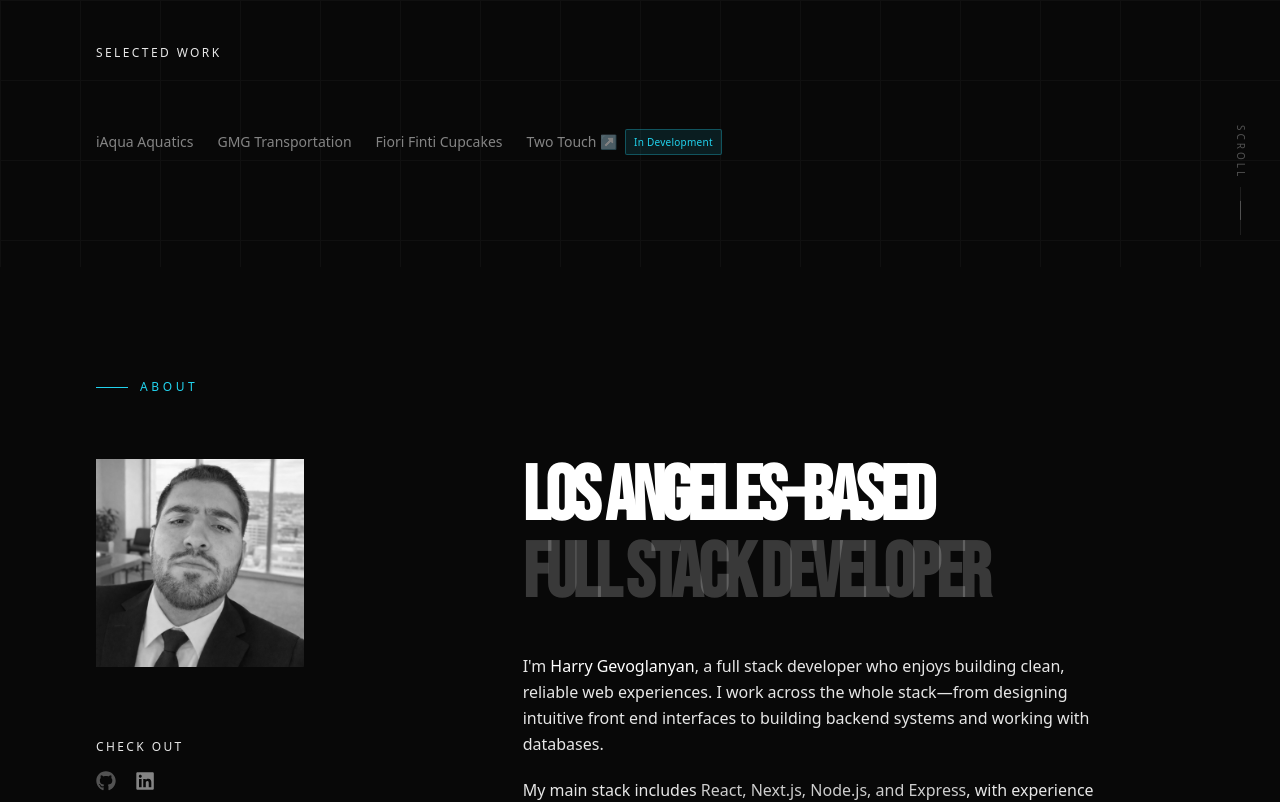
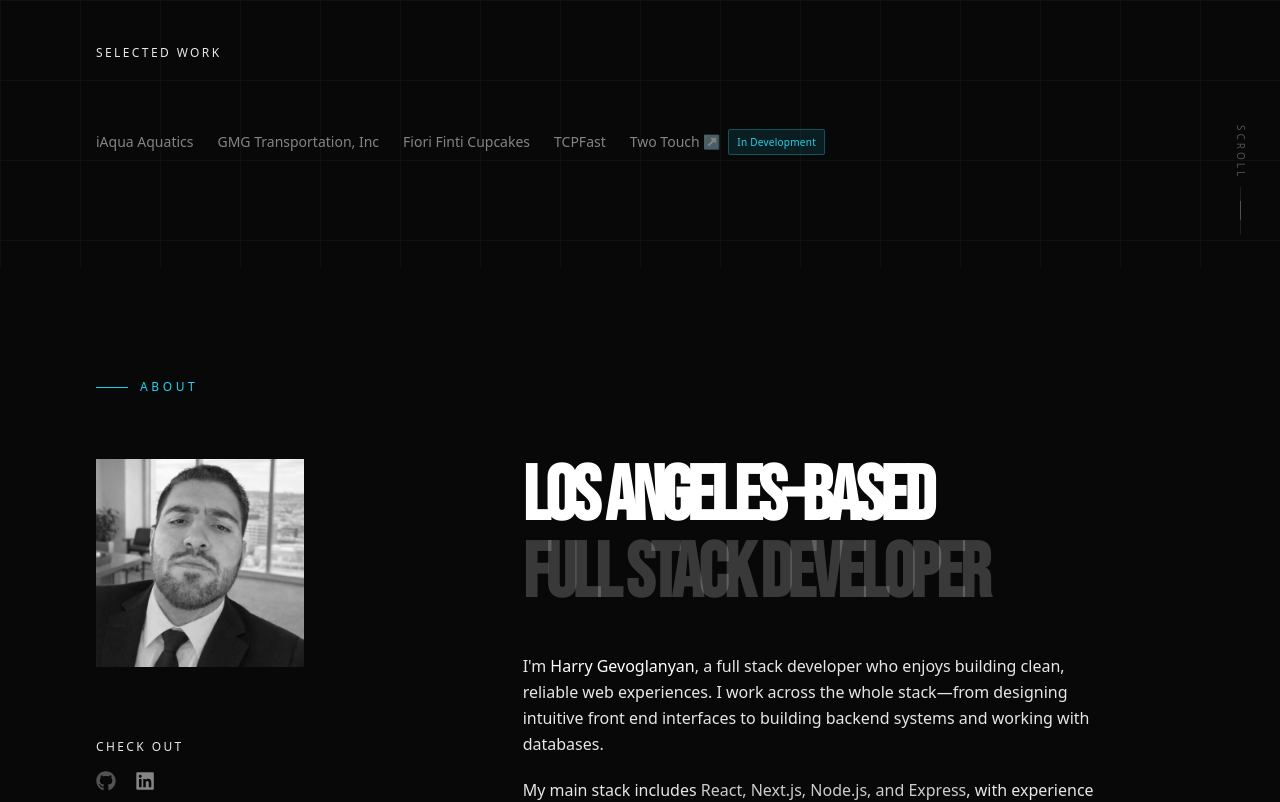
Before and after one commit to gevoglanyan/Gevoglanyan, a React (Create React App) app: page / in a window 1280 px wide. Shown: the part 800-1602 px from the top of the page. Built offline with nearby package versions, Linux system fonts and the light colour scheme; the HTML template or start-up script is replaced by a standard one.

Commit message:
Added Client Work

```diff
--- a/src/components/ClientWork.js
+++ b/src/components/ClientWork.js
@@ -2,7 +2,7 @@ import React, { useState } from "react";
 
 const clientProjects = [
   {
-    name: "GMG Transportation",
+    name: "GMG Transportation, Inc",
     index: "01",
     tag: "Luxury Booking Platform",
     description:
@@ -50,8 +50,35 @@ const clientProjects = [
     link: { text: "Visit Store", href: "https://fiori-finti.vercel.app/" },
   },
   {
+    name: "TCPFast",
+    index: "04",
+    tag: "Permit Filing Service",
+    description:
+      "A conversion-optimized landing site for a California TCP permit filing service, guiding transportation operators through the full CPUC application process across four state agencies.",
+    tools: ["React", "Tailwind CSS", "Framer Motion", "React Router"],
+    features: [
+      "Multi-page routing with scroll-to-top on navigation",
+      "Animated hero with live stat cards",
+      "Infinite marquee ticker",
+      "Scroll-triggered section reveals",
+      "Mobile-responsive with collapsible nav",
+      "Contact form with loading and success states",
+      "FAQ accordion with smooth AnimatePresence transitions",
+    ],
+    services: [
+      "Standard TCP Permit",
+      "Class A Certificate",
+      "TCP Renewal & Transfer",
+      "Quarterly & Yearly Filing",
+      "Corporation Formation",
+      "EIN Number",
+      "City & Airport Permits",
+    ],
+    link: { text: "View Site", href: "https://tcp-three-omega.vercel.app/" },
+  },
+  {
     name: "Techmetrica",
-    index: "04",
+    index: "05",
     tag: "Research Platform",
     description:
       "A psychology-driven web platform exploring decision-making and personality through interactive games, with full admin analytics.",
--- a/src/components/Landing.js
+++ b/src/components/Landing.js
@@ -130,8 +130,9 @@ const Landing = () => {
           <div className="flex flex-wrap gap-6 items-center">
             {[
               { label: "iAqua Aquatics", href: "https://iaquaaquatics.com" },
-              { label: "GMG Transportation", href: "https://gmgtransportation.com" },
+              { label: "GMG Transportation, Inc", href: "https://gmgtransportation.com" },
               { label: "Fiori Finti Cupcakes", href: "https://fiori-finti.vercel.app/" },
+              { label: "TCPFast", href: "https://tcp-three-omega.vercel.app/" },
               { label: "Two Touch ↗", href: "https://twotouchgame.com", badge: "In Development" },
             ].map((item) => (
               <a
```
